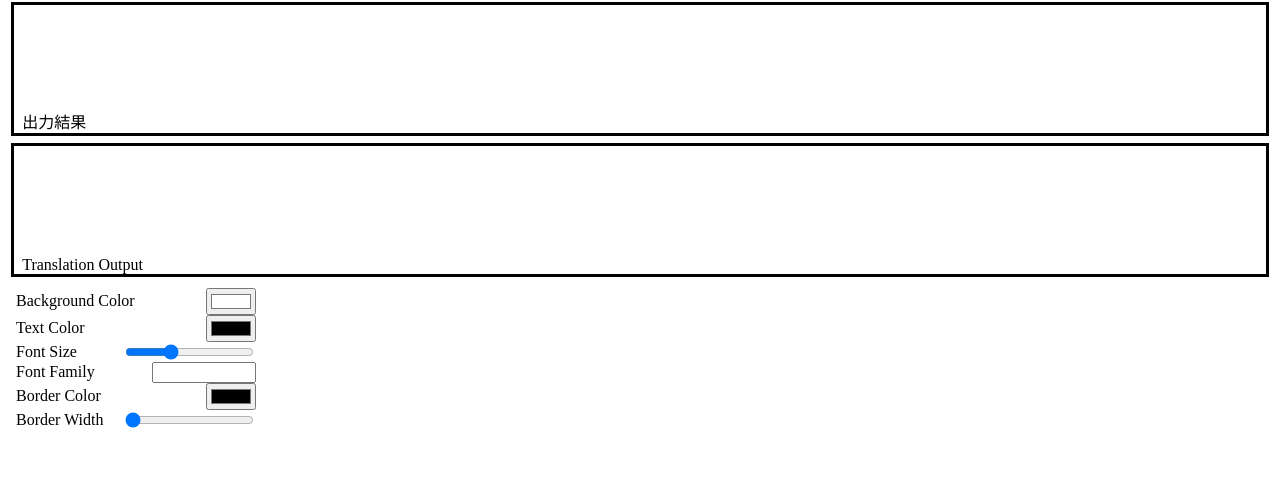
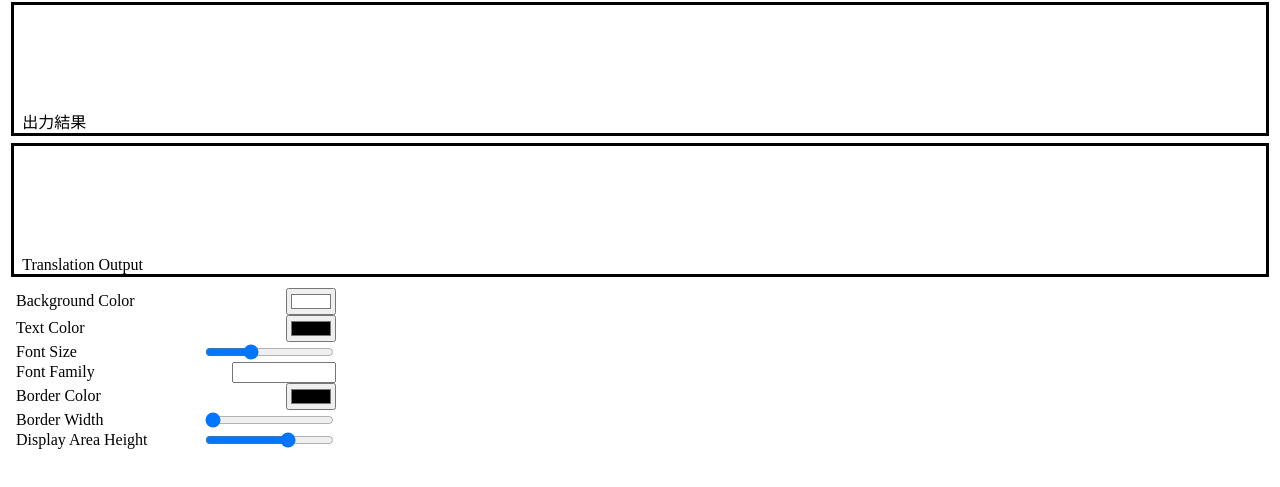
Before and after one commit to Asalato/SimpleSpeechToTextTranslate, a plain HTML site: page index.html in a window 1280 px wide. Shown: the part 67-554 px from the top of the page. Drawn offline with Linux system fonts and the light colour scheme.

Commit message:
v1.4
表示枠の大きさを変えられるように

```diff
--- a/index.css
+++ b/index.css
@@ -37,6 +37,7 @@ h1{
     height: 7rem;
     border: medium solid black;
     align-items: flex-end;
+    overflow: hidden;
 }
 
 .box div{
@@ -56,7 +57,7 @@ h1{
 .editor{
     margin: 0.5rem;
     flex-direction: column;
-    width: 15rem;
+    width: 20rem;
 }
 
 .elm{
--- a/index.html
+++ b/index.html
@@ -44,6 +44,10 @@
         <div>Border Width</div>
         <input type="range" value="0" min="0" max="0.1" step="0.01" id="bw" oninput="editStyleByClass('-webkit-text-stroke', `${this.value}rem ${document.getElementById('bc').value}`)">
     </div>
+    <div class="elm">
+        <div>Display Area Height</div>
+        <input type="range" value="7" min="1" max="10" step="0.05" oninput="editStyleByClass('height', this.value + 'rem')">
+    </div>
 </div>
 </body>
 </html>
```
